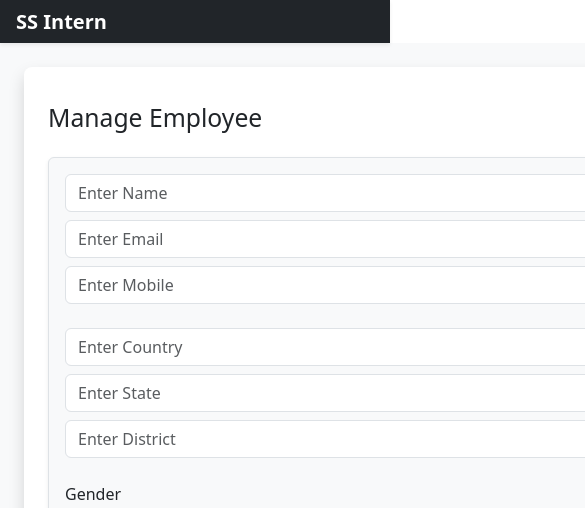
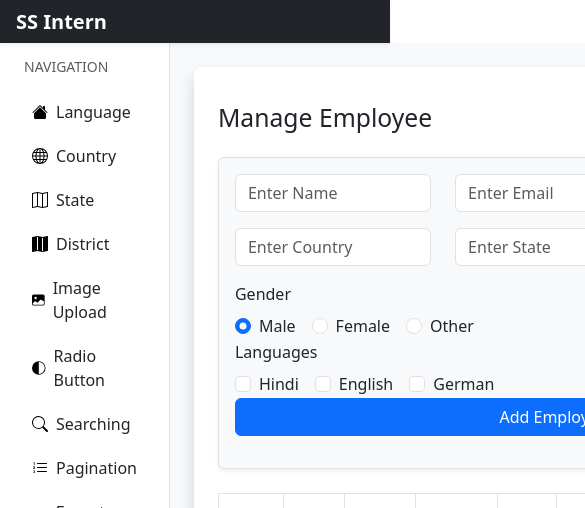
Before and after one commit to Sonukathat/shiwansh-project, a React (Vite) app in the folder frontend/: page /checkbox in a window 390 px wide. Shown: the top 508 px of the page, 585 px wide, since content can reach past the window. Built offline with nearby package versions, Linux system fonts and the light colour scheme; no server answers.

Commit message:
change responsive

```diff
--- a/frontend/src/components/Layout.tsx
+++ b/frontend/src/components/Layout.tsx
@@ -14,7 +14,7 @@ function Layout({ children }: { children: ReactNode }) {
       </header>
 
       <div className="d-flex flex-grow-1">
-  <aside className="bg-white border-end d-flex flex-column p-3 shadow-sm d-none d-md-flex" style={{ width: "240px" }}>
+        <aside className="bg-white border-end d-flex flex-column p-3 shadow-sm" style={{ width: "240px" }}>
           <h6 className="text-uppercase text-muted mb-3 ps-2 small">Navigation
           </h6>
           <nav className="nav nav-pills flex-column gap-1">
--- a/frontend/src/pages/CheckBox.tsx
+++ b/frontend/src/pages/CheckBox.tsx
@@ -141,30 +141,30 @@ function CheckBox() {
       {/* Form */}
       <form onSubmit={handleSubmit} className="p-3 border rounded shadow-sm bg-light mb-4">
         <div className="row mb-3">
-          <div className="col-12 col-sm-6 col-md-4 mb-2">
+          <div className="col">
             <input type="text" name="name" placeholder="Enter Name" className="form-control"
               value={employee.name} onChange={handleChange} required />
           </div>
-          <div className="col-12 col-sm-6 col-md-4 mb-2">
+          <div className="col">
             <input type="email" name="email" placeholder="Enter Email" className="form-control"
               value={employee.email} onChange={handleChange} required />
           </div>
-          <div className="col-12 col-sm-6 col-md-4 mb-2">
+          <div className="col">
             <input type="text" name="mobile" placeholder="Enter Mobile" className="form-control"
               value={employee.mobile} onChange={handleChange} required />
           </div>
         </div>
 
         <div className="row mb-3">
-          <div className="col-12 col-sm-6 col-md-4 mb-2">
+          <div className="col">
             <input type="text" name="country" placeholder="Enter Country" className="form-control"
               value={employee.country} onChange={handleChange} />
           </div>
-          <div className="col-12 col-sm-6 col-md-4 mb-2">
+          <div className="col">
             <input type="text" name="state" placeholder="Enter State" className="form-control"
               value={employee.state} onChange={handleChange} />
           </div>
-          <div className="col-12 col-sm-6 col-md-4 mb-2">
+          <div className="col">
             <input type="text" name="district" placeholder="Enter District" className="form-control"
               value={employee.district} onChange={handleChange} />
           </div>
@@ -193,8 +193,8 @@ function CheckBox() {
             ))}
           </div>
 
-          <div className="col-12 col-md-4 d-flex align-items-end justify-content-end">
-            <button type="submit" className="btn btn-primary w-100 btn-mobile-full">
+          <div className="col-md-4 d-flex align-items-end justify-content-end">
+            <button type="submit" className="btn btn-primary w-100">
               {editingId ? "Update Employee" : "Add Employee"}
             </button>
           </div>
--- a/frontend/src/pages/Country.tsx
+++ b/frontend/src/pages/Country.tsx
@@ -126,7 +126,7 @@ function Country() {
       <h2>Manage Country</h2>
       <form onSubmit={handleSave} encType="multipart/form-data">
         <div className="row mb-3">
-          <div className="col-12 col-sm-8 mb-2 mb-sm-0">
+          <div className="col">
             <input
               type="text"
               className="form-control"
@@ -136,8 +136,10 @@ function Country() {
               required
             />
           </div>
-          <div className="col-12 col-sm-4">
-            <label className="d-block">Upload Image</label>
+        </div>
+
+        <div className="col mb-3">
+          <label>Upload Image</label>
           <input
             type="file"
             accept="image/*"
@@ -150,18 +152,16 @@ function Country() {
             required={!id} // required only when adding
           />
         </div>
-        </div>
 
         <div className="row mb-3 text-center">
           <div className="col">
-            <button type="submit" className="btn btn-primary btn-mobile-full">
+            <button type="submit" className="btn btn-primary">
               {id ? "Update Country" : "Add Country"}
             </button>
           </div>
         </div>
       </form>
 
-      <div className="table-responsive">
       <table className="table table-bordered table-striped">
         <thead>
           <tr>
@@ -200,7 +200,6 @@ function Country() {
         </tbody>
       </table>
     </div>
-    </div>
   );
 }
 
--- a/frontend/src/pages/Language.tsx
+++ b/frontend/src/pages/Language.tsx
@@ -97,7 +97,7 @@ function Language() {
       <h2>Manage Language</h2>
       <form onSubmit={handleSubmit} className="mb-4">
         <div className="row mb-3">
-          <div className="col-12 col-sm-8 mb-2 mb-sm-0">
+          <div className="col">
             <input
               type="text"
               placeholder="Enter Language Name"
@@ -107,14 +107,13 @@ function Language() {
               required
             />
           </div>
-          <div className="col-12 col-sm-4">
-            <button className="btn btn-primary w-100 btn-mobile-full">{editingId ? "Update Language" : "Add Language"}</button>
+          <div className="col">
+            <button className="btn btn-primary w-100">{editingId ? "Update Language" : "Add Language"}</button>
           </div>
         </div>
       </form>
 
       {/* Languages Table */}
-      <div className="table-responsive">
       <table className="table table-bordered">
         <thead>
           <tr>
@@ -134,7 +133,6 @@ function Language() {
           ))}
         </tbody>
       </table>
-      </div>
     </div>
   );
 }
--- a/frontend/src/pages/MultiselectDropdown.tsx
+++ b/frontend/src/pages/MultiselectDropdown.tsx
@@ -163,33 +163,33 @@ function MultiselectDropdown() {
 
       <form onSubmit={handleSubmit} className="p-3 border rounded shadow-sm bg-light mb-4">
         <div className="row mb-3">
-          <div className="col-12 col-sm-6 col-md-4 mb-2">
+          <div className="col">
             <input type="text" name="name" placeholder="Enter Name" className="form-control" value={employee.name} onChange={handleChange} required />
           </div>
-          <div className="col-12 col-sm-6 col-md-4 mb-2">
+          <div className="col">
             <input type="email" name="email" placeholder="Enter Email" className="form-control" value={employee.email} onChange={handleChange} required />
           </div>
-          <div className="col-12 col-sm-6 col-md-4 mb-2">
+          <div className="col">
             <input type="text" name="mobile" placeholder="Enter Mobile" className="form-control" value={employee.mobile} onChange={handleChange} required />
           </div>
         </div>
 
         <div className="row mb-3">
-          <div className="col-12 col-sm-6 col-md-4 mb-2">
+          <div className="col">
             <input type="text" name="country" placeholder="Enter Country" className="form-control" value={employee.country} onChange={handleChange} />
           </div>
-          <div className="col-12 col-sm-6 col-md-4 mb-2">
+          <div className="col">
             <input type="text" name="state" placeholder="Enter State" className="form-control" value={employee.state} onChange={handleChange} />
           </div>
-          <div className="col-12 col-sm-6 col-md-4 mb-2">
+          <div className="col">
             <input type="text" name="district" placeholder="Enter District" className="form-control" value={employee.district} onChange={handleChange} />
           </div>
         </div>
 
         <div className="row mb-3">
-          <div className="col-12 col-md-4 mb-2">
+          <div className="col-md-4">
             <label className="form-label d-block">Gender</label>
-            {['Male','Female','Other'].map((g) => (
+            {['Male','Female','Other'].map(g => (
               <div key={g} className="form-check form-check-inline">
                 <input type="radio" name="gender" value={g} className="form-check-input" checked={employee.gender === g} onChange={handleChange} />
                 <label className="form-check-label">{g}</label>
@@ -197,7 +197,7 @@ function MultiselectDropdown() {
             ))}
           </div>
 
-          <div className="col-12 col-md-4 mb-2">
+          <div className="col-md-4">
             <label className="form-label">Languages</label>
             <Select
               options={languageOptions}
@@ -209,26 +209,18 @@ function MultiselectDropdown() {
             />
           </div>
 
-          <div className="col-12 col-md-4 d-flex align-items-end justify-content-end">
-            <button type="submit" className="btn btn-primary w-100 btn-mobile-full">{editingId ? "Update Employee" : "Add Employee"}</button>
+          <div className="col-md-4 d-flex align-items-end justify-content-end">
+            <button type="submit" className="btn btn-primary w-100">{editingId ? "Update Employee" : "Add Employee"}</button>
           </div>
         </div>
       </form>
 
       {/* Employees Table */}
-      <div className="table-responsive">
       <table className="table table-bordered">
         <thead>
           <tr>
-              <th>Name</th>
-              <th>Email</th>
-              <th>Mobile</th>
-              <th>Country</th>
-              <th>State</th>
-              <th>District</th>
-              <th>Gender</th>
-              <th>Languages</th>
-              <th>Actions</th>
+            <th>Name</th><th>Email</th><th>Mobile</th><th>Country</th>
+            <th>State</th><th>District</th><th>Gender</th><th>Languages</th><th>Actions</th>
           </tr>
         </thead>
         <tbody>
@@ -251,7 +243,6 @@ function MultiselectDropdown() {
         </tbody>
       </table>
     </div>
-    </div>
   );
 }
 
```
Lines whose indentation alone changed are shown as unchanged.
